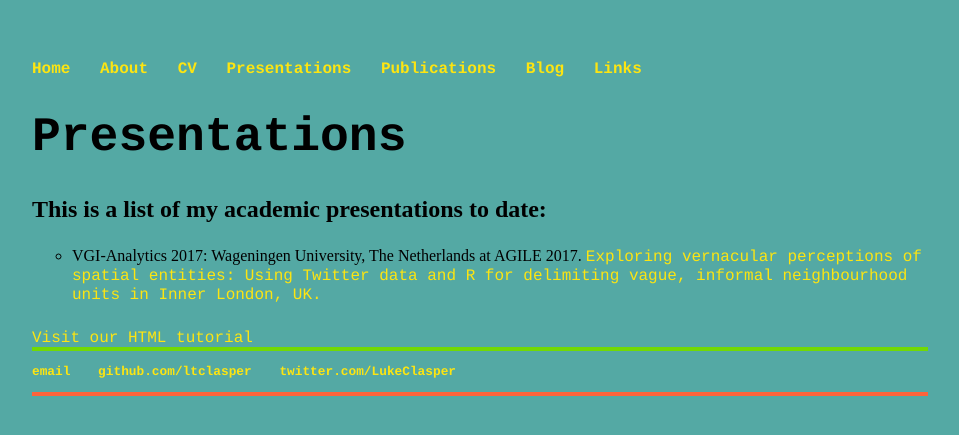
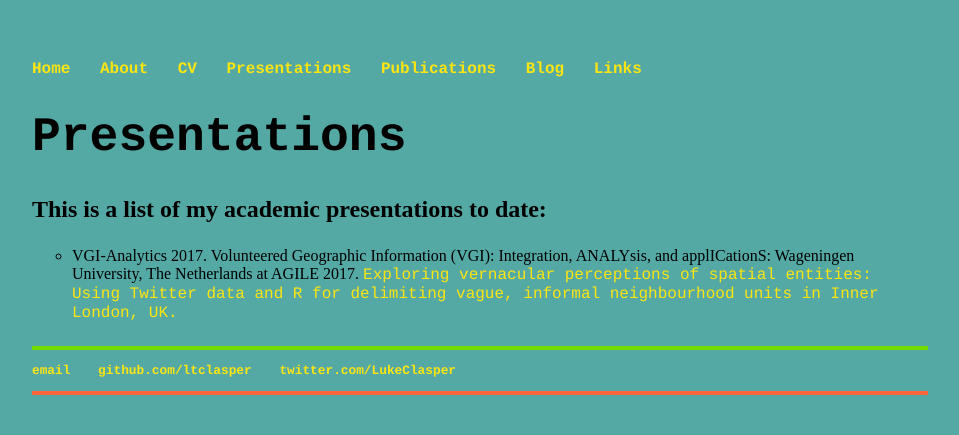
Before and after one commit to ltclasper/ltclasper.github.io, a Jekyll site: the page built from presentations/index.html, in a window 1280 px wide. Shown: the top 435 px of the page, without its empty margins (160-1119 px from the left). Built offline with Jekyll 4.4.1, drawn with Linux system fonts in a browser that asks for light colours.

Commit message:
Update index.html

```diff
--- a/presentations/index.html
+++ b/presentations/index.html
@@ -6,11 +6,6 @@ title: Presentations
 <div class="blurb">
 	<h2>This is a list of my academic presentations to date:</h2>
 	<p><ul style="list-style-type:circle">
-  <li>VGI-Analytics 2017: Wageningen University, The Netherlands at AGILE 2017.
-	  <a href="http://www.cs.nuim.ie/~pmooney/VGI-Analytics2017/materials/VGI-Analytics_2017_Clasper.pdf">Exploring vernacular perceptions of spatial entities: Using Twitter data and R for delimiting vague, informal neighbourhood units in Inner London, UK.</a>
-	</li>
-</ul></p>
+  	<li>VGI-Analytics 2017. Volunteered Geographic Information (VGI): Integration, ANALYsis, and applICationS: Wageningen University, The Netherlands at AGILE 2017. <a href="http://www.cs.nuim.ie/~pmooney/VGI-Analytics2017/materials/VGI-Analytics_2017_Clasper.pdf">Exploring vernacular perceptions of spatial entities: Using Twitter data and R for delimiting vague, informal neighbourhood units in Inner London, UK.</a></li></ul>
+	</p>
 </div><!-- /.blurb -->
-
-
- <a href="https://www.w3schools.com/html/">Visit our HTML tutorial</a>
```
